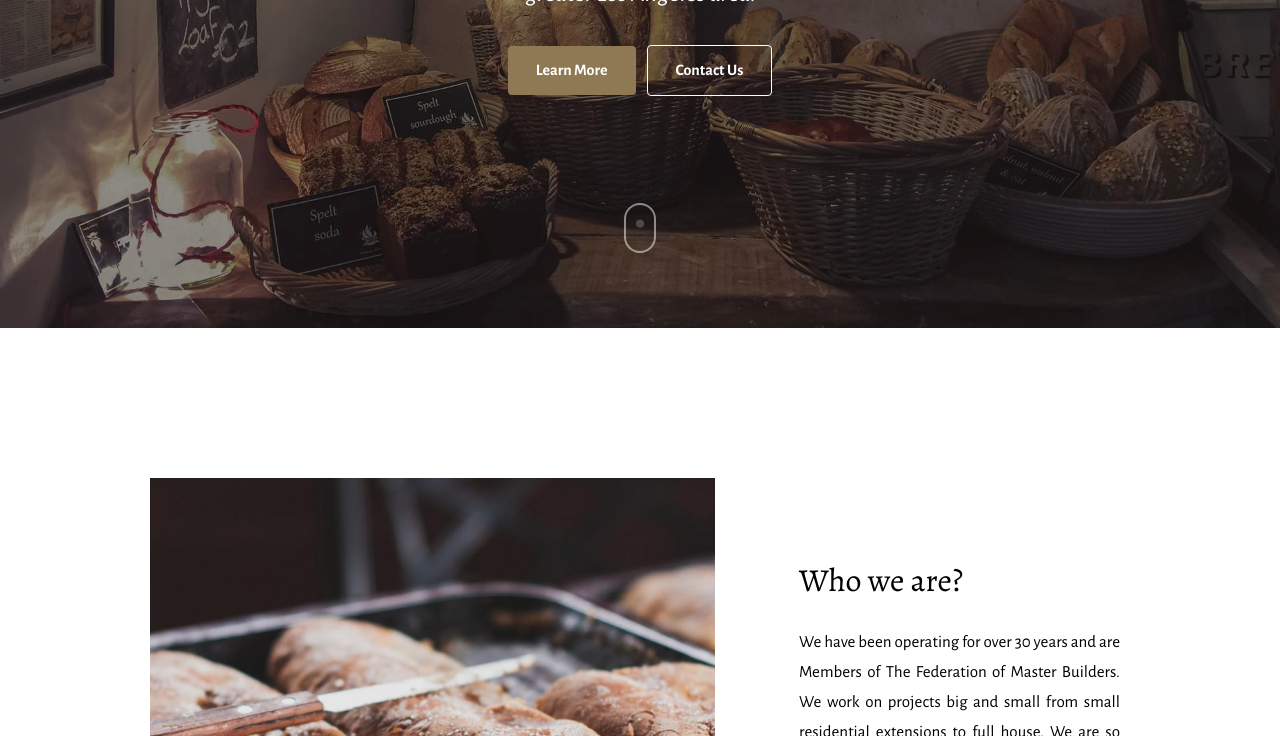
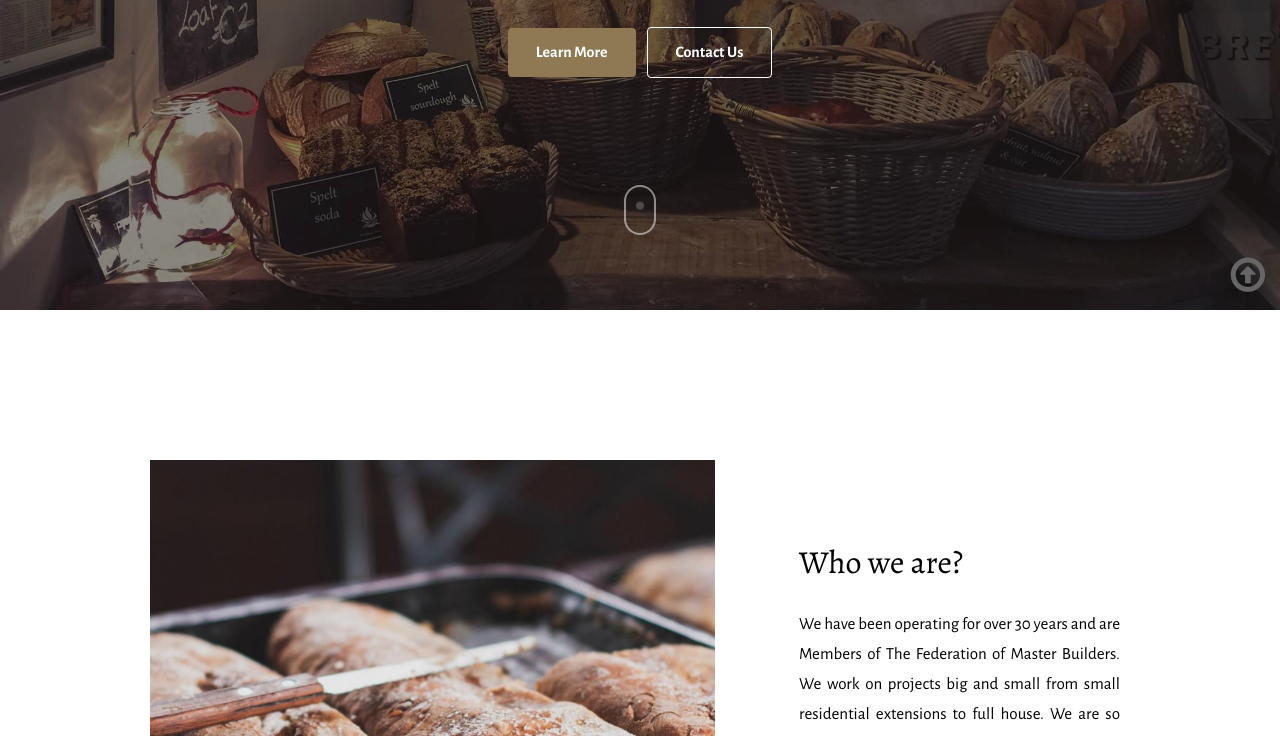
Before and after one commit to AliAhmedM48/html-task3, a plain HTML site: page index.html in a window 1280 px wide. Shown: the part 490-1226 px from the top of the page. Drawn offline with nearby package versions, Linux system fonts and the light colour scheme.

Commit message:
Update style.css

```diff
--- a/css/style.css
+++ b/css/style.css
@@ -4,6 +4,10 @@
     box-sizing: border-box;
     text-decoration: none;
     list-style: none;
+}
+
+html {
+    scroll-behavior: smooth;
 }
 
 #fixed-btn {
@@ -45,6 +49,22 @@
     margin-top: 8px;
     margin-bottom: 5px;
 }
+
+#go-top-btn i {
+
+    position: fixed;
+    right: 15px;
+    bottom: 15px;
+    font-size: 40px;
+    color: #666;
+}
+
+#go-top-btn i:hover {
+    /* color: rgb(0, 0, 0); */
+    color: #8F7854;
+    transition: 0.5s;
+}
+
 
 #home {
     background-color: #0000006c;
```
